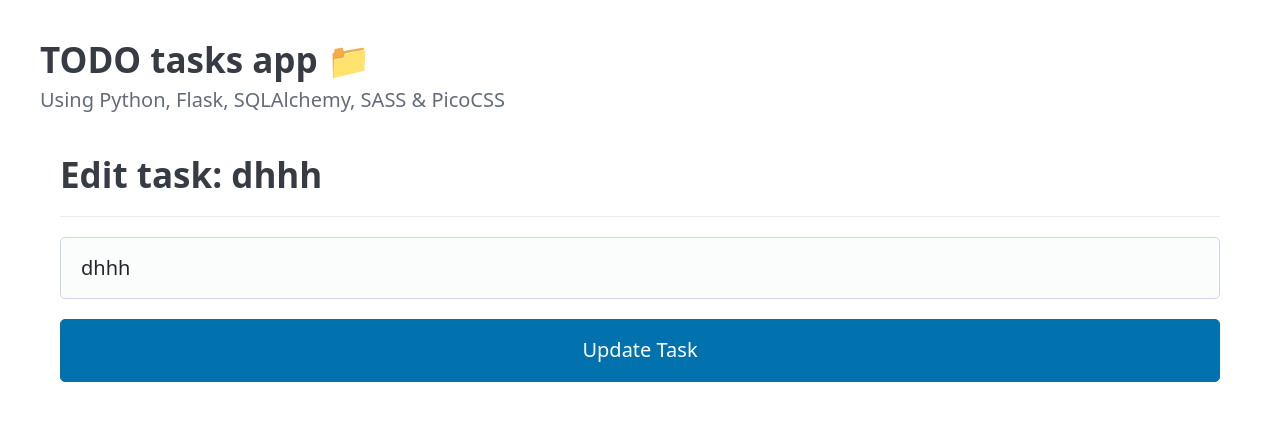
After one commit to desiremcarm/Flask_TodoTasks_App, a Flask app: page /edit/1 in a window 1280 px wide. The commit adds this page. Shown: the top 421 px of the page. Run offline with Flask 3, Linux system fonts and the light colour scheme; data comes from the database, SQL or seed files in the repository; both versions use the stored data as it was after the commit; some libraries are stand-ins or nearby versions.

Commit message:
✅ CRUD finished, all tasks can be listed, updated, created and delited 🔜 Add styling and refactor

```diff
--- a/app.py
+++ b/app.py
@@ -45,6 +45,33 @@ def index(): # Home main page
 
 
 
+# Delete task
+@app.route("/del/<int:id>")
+def delete(id: int):
+    delete_task = Task.query.get_or_404(id)
+    try:
+        db.session.delete(delete_task)
+        db.session.commit()
+        return redirect("/")
+    except Exception as e:
+            print(f"ERROR: {e}")
+            return f"ERROR: {e}"
+
+
+# Edit task
+@app.route("/edit/<int:id>", methods=["GET", "POST"])
+def edit_task(id: int):
+    update_task = Task.query.get_or_404(id)
+    if request.method == "POST":
+        update_task.title = request.form['title']
+        try:
+            db.session.commit()
+            return redirect("/")
+        except Exception as e:
+            print(f"ERROR: {e}")
+            return f"ERROR: {e}"
+    else:
+        return render_template('edit.html', update_task=update_task)
 
 if __name__ in "__main__":
     with app.app_context():
--- /dev/null
+++ b/templates/edit.html
@@ -0,0 +1,17 @@
+<!-- Inherit from base -->
+{% extends 'base.html' %} {% block head %}
+
+<title>Edit task</title>
+{% endblock %} {% block body %}
+
+<main class="container-fluid">
+  <h2>Edit task: {{ update_task.title }}</h2>
+  <hr />
+
+  <form action="/edit/{{update_task.id}}" method="POST">
+    <input type="text" value="{{update_task.title}}" name="title" id="title" />
+    <input type="submit" value="Update Task" id="btn" />
+  </form>
+</main>
+
+{% endblock %}
```
Also changed, not shown: templates/index.html (+9 -8 lines), instance/database.db.
